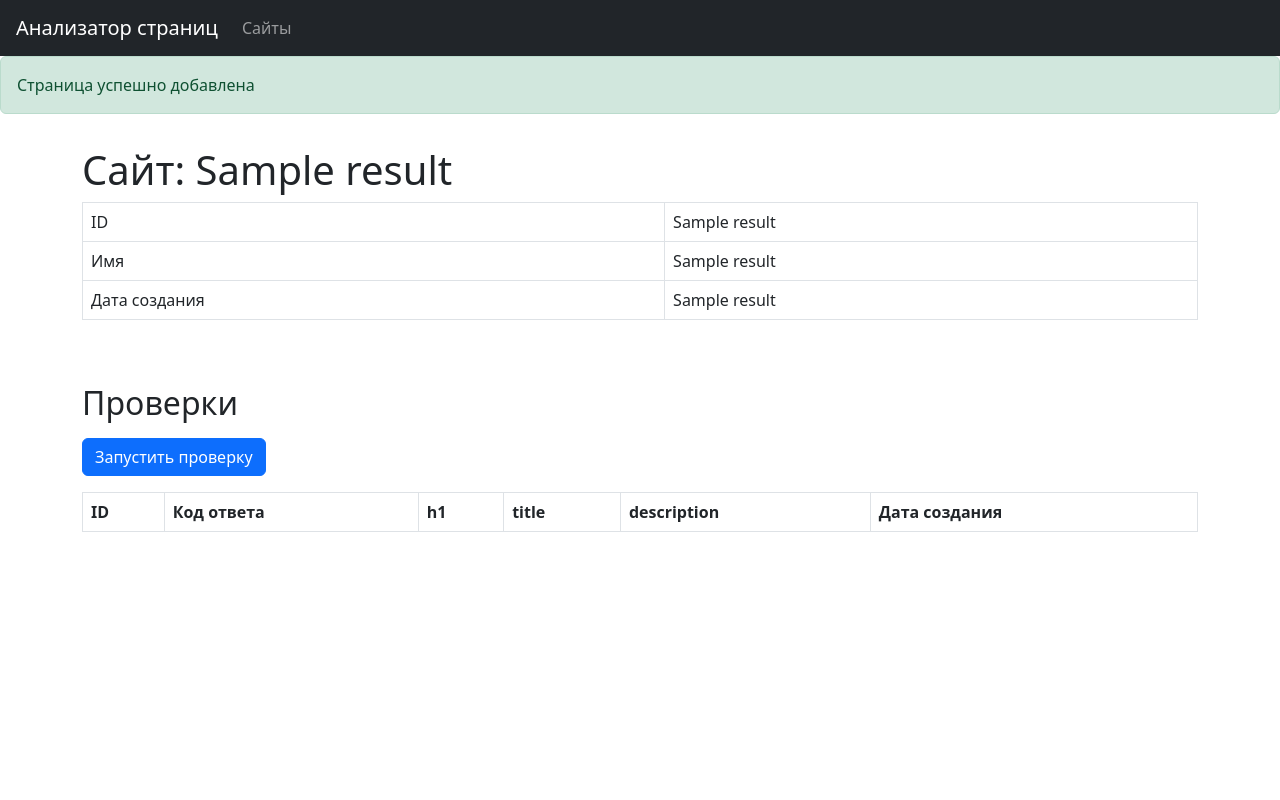
After one commit to Mirdalan-p/python-project-83, a Flask app: template page_analyzer/templates/urls/url_id.html in a window 1280 px wide. The commit adds this page. Run offline with Flask 2, Linux system fonts and the light colour scheme; the template is opened without the code that fills it: most values are stand-ins (such as "Sample title", 1, 10 or a date in 2020); lists and menus that the app fills with data are empty; some libraries are stand-ins or nearby versions.

Commit message:
3 шаг

```diff
--- /dev/null
+++ b/database.sql
@@ -0,0 +1,8 @@
+DROP TABLE IF EXISTS urls CASCADE;
+
+CREATE TABLE urls
+(
+    id bigint PRIMARY KEY GENERATED ALWAYS AS IDENTITY,
+    name varchar(255),
+    created_at timestamp
+);
--- a/page_analyzer/main.py
+++ b/page_analyzer/main.py
@@ -1,10 +1,69 @@
-from flask import Flask, render_template
+from .connection import get_database
+from flask import Flask, render_template, request, redirect, url_for
+import psycopg2
+import os
+from datetime import datetime, date
+import validators
+from urllib.parse import urlparse
+from dotenv import load_dotenv
+
+
+load_dotenv()
+
 
 app = Flask(__name__)
 
 
 @app.route('/')
-def hello_world():
+def starting_page():
     return render_template(
         'index.html'
     )
+
+
+@app.get('/urls')
+def get_page():
+    db = get_database()
+    curr = db.cursor()
+    curr.execute("SELECT * FROM urls;")
+    urls_ = curr.fetchall()
+    curr.close()
+    db.close()
+    return render_template(
+        'urls/index.html',
+        data=urls_
+    )
+
+@app.post('/urls')
+def insert_url():
+    db = get_database()
+    curr = db.cursor()
+    url = request.form['url']
+    if validators.url(url):
+        parsed_url = urlparse(url)
+        normalized_url = f'{parsed_url.scheme}://{parsed_url.netloc}'
+        curr.execute(f'INSERT INTO urls (name, created_at)'
+                    f" VALUES ('{normalized_url}', '{date.today()}');")
+        db.commit()
+        curr.execute("SELECT id, name, created_at FROM urls WHERE name = %s", (normalized_url,))
+        result = curr.fetchall()[0]
+        curr.close()
+        db.close()
+        return redirect(f"urls/{result[0]}")
+    else:
+        return redirect(
+            '/')
+
+
+@app.route('/urls/<int:id>')
+def show_specific_url(id):
+    db = get_database()
+    curr = db.cursor()
+    curr.execute("SELECT id, name, created_at FROM urls WHERE id = %s", (str(id),))
+    result = curr.fetchall()[0]
+    if not result:
+        db.close()
+        return render_template('/404.html'), 404
+    db.close
+    return render_template('urls/url_id.html',
+                           result=result)
--- /dev/null
+++ b/page_analyzer/templates/urls/url_id.html
@@ -0,0 +1,78 @@
+<html lang="en"><head>
+    <meta charset="utf-8">
+    <meta name="viewport" content="width=device-width, initial-scale=1, shrink-to-fit=no">
+    <meta name="description" content="Third project for Hexlet.io">
+    <link href="https://cdn.jsdelivr.net/npm/bootstrap@5.2.0/dist/css/bootstrap.min.css" rel="stylesheet" integrity="sha384-gH2yIJqKdNHPEq0n4Mqa/HGKIhSkIHeL5AyhkYV8i59U5AR6csBvApHHNl/vI1Bx" crossorigin="anonymous">
+    <title>Анализатор страниц</title>
+  </head>
+  <body class="min-vh-100 d-flex flex-column">
+  <header class="flex-shrink-0">
+    <nav class="navbar navbar-expand-md navbar-dark bg-dark px-3">
+  <a class="navbar-brand" href="/">Анализатор страниц</a>
+  <div id="navbarNav">
+      <ul class="navbar-nav">
+        <li class="nav-item"><a class="nav-link " href="/urls">Сайты</a></li>
+      </ul>
+
+  </div>
+</nav>
+
+  </header>
+
+
+
+      <div class="alert alert-success" role="alert">Страница успешно добавлена</div>
+
+
+
+  <main class="flex-grow-1">
+    <div class="container-lg mt-3">
+      <h1>Сайт: {{ result[1] }}</h1>
+
+
+  <div class="table-responsive">
+    <table class="table table-bordered table-hover text-nowrap" data-test="url">
+      <tbody>
+        <tr>
+          <td>ID</td>
+          <td> {{ result[0] }} </td>
+        </tr>
+        <tr>
+          <td>Имя</td>
+          <td> {{ result[1] }} </td>
+        </tr>
+        <tr>
+          <td>Дата создания</td>
+          <td> {{ result[2] }} </td>
+        </tr>
+      </tbody>
+    </table>
+  </div>
+
+    <h2 class="mt-5 mb-3">Проверки</h2>
+    <form method="post" action="/urls/2/checks">
+    <input type="submit" class="btn btn-primary" value="Запустить проверку">
+    </form>
+
+  <div>
+    <table class="table table-bordered table-hover mt-2" data-test="checks">
+      <tbody>
+    <tr>
+        <th>ID</th>
+        <th>Код ответа</th>
+        <th>h1</th>
+        <th>title</th>
+        <th>description</th>
+        <th>Дата создания</th>
+    </tr>
+
+      </tbody>
+    </table>
+  </div>
+
+    </div>
+  </main>
+
+  <script src="https://cdn.jsdelivr.net/npm/bootstrap@5.1.3/dist/js/bootstrap.bundle.min.js" integrity="sha384-ka7Sk0Gln4gmtz2MlQnikT1wXgYsOg+OMhuP+IlRH9sENBO0LRn5q+8nbTov4+1p" crossorigin="anonymous"></script>
+
+</body></html>
--- a/pyproject.toml
+++ b/pyproject.toml
@@ -13,6 +13,8 @@ gunicorn = "^20.1.0"
 flake8 = "^6.0.0"
 python-dotenv = "^0.21.1"
 pytest = "^7.2.1"
+psycopg2-binary = "^2.9.5"
+validators = "^0.20.0"
 
 
 [build-system]
```
Also changed, not shown: page_analyzer/templates/index.html (+0 -7 lines), page_analyzer/templates/urls/index.html (added, +59 -0 lines), 3 other files.
